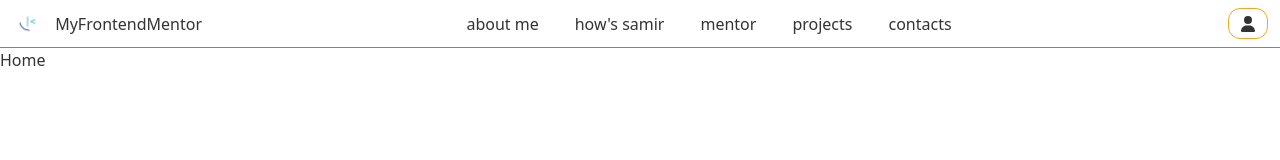
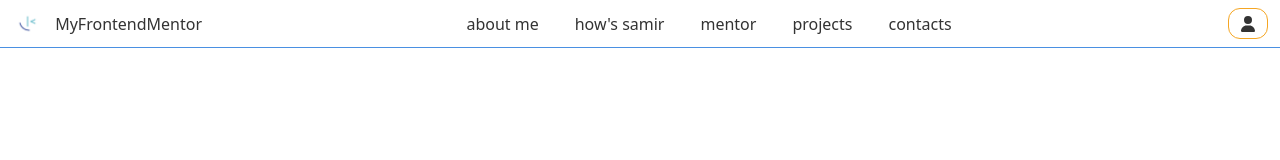
Before and after one commit to benabdallahSamir/my-mentor-project, a React (Vite) app: page / in a window 1280 px wide. Shown: the top 160 px of the page. Built offline with nearby package versions, Linux system fonts and the light colour scheme.

Commit message:
change routes structur and color palet

```diff
--- a/index.html
+++ b/index.html
@@ -10,7 +10,7 @@
     />
     <title>Vite + React</title>
   </head>
-  <body>
+  <body class="overflow-x-hidden scroll-smooth">
     <div id="root"></div>
     <script type="module" src="/src/main.jsx"></script>
   </body>
--- a/src/App.jsx
+++ b/src/App.jsx
@@ -1,18 +1,15 @@
 import { Route, Routes } from "react-router-dom";
 import setTheme from "./controllers/them";
 import HomeContianer from "./pages/HomeContianer";
-import Home from "./pages/Home";
 import ThemeButton from "./pages/components/ThemeButton";
 
 function App() {
   setTheme();
   return (
-    <div className="dark:bg-background-dark dark:text-text-dark bg-background-light text-text-light min-w-screen min-h-screen h-max w-max overflow-x-hidden relative">
+    <div className="dark:bg-background-dark dark:text-text-dark bg-background-light text-text-light min-w-screen min-h-screen h-screen w-max overflow-x-hidden relative">
       <ThemeButton />
       <Routes>
-        <Route path="/" element={<HomeContianer />}>
-          <Route index element={<Home />} />
-        </Route>
+        <Route path="/" element={<HomeContianer />} />
       </Routes>
     </div>
   );
--- a/src/index.css
+++ b/src/index.css
@@ -11,11 +11,12 @@
   --color-text-light: #333333; /* Dark Gray */
   --color-text-dark: #e5e5e5; /* Light Gray */
 
-  --color-accent-light: #50e3c2; /* Turquoise */
-  --color-accent-dark: #50e3c2; /* Turquoise */
+  --color-accent: #50e3c2; /* Turquoise */
 
-  --color-link-light: #1c6dd0; /* Blue */
-  --color-link-dark: #1c6dd0; /* Blue */
+  --color-link: #1c6dd0; /* Blue */
+
+  /* media points */
+  --breakpoint-xl: 800px;
 }
 
 @custom-variant dark (&:where(.dark, .dark *));
```
